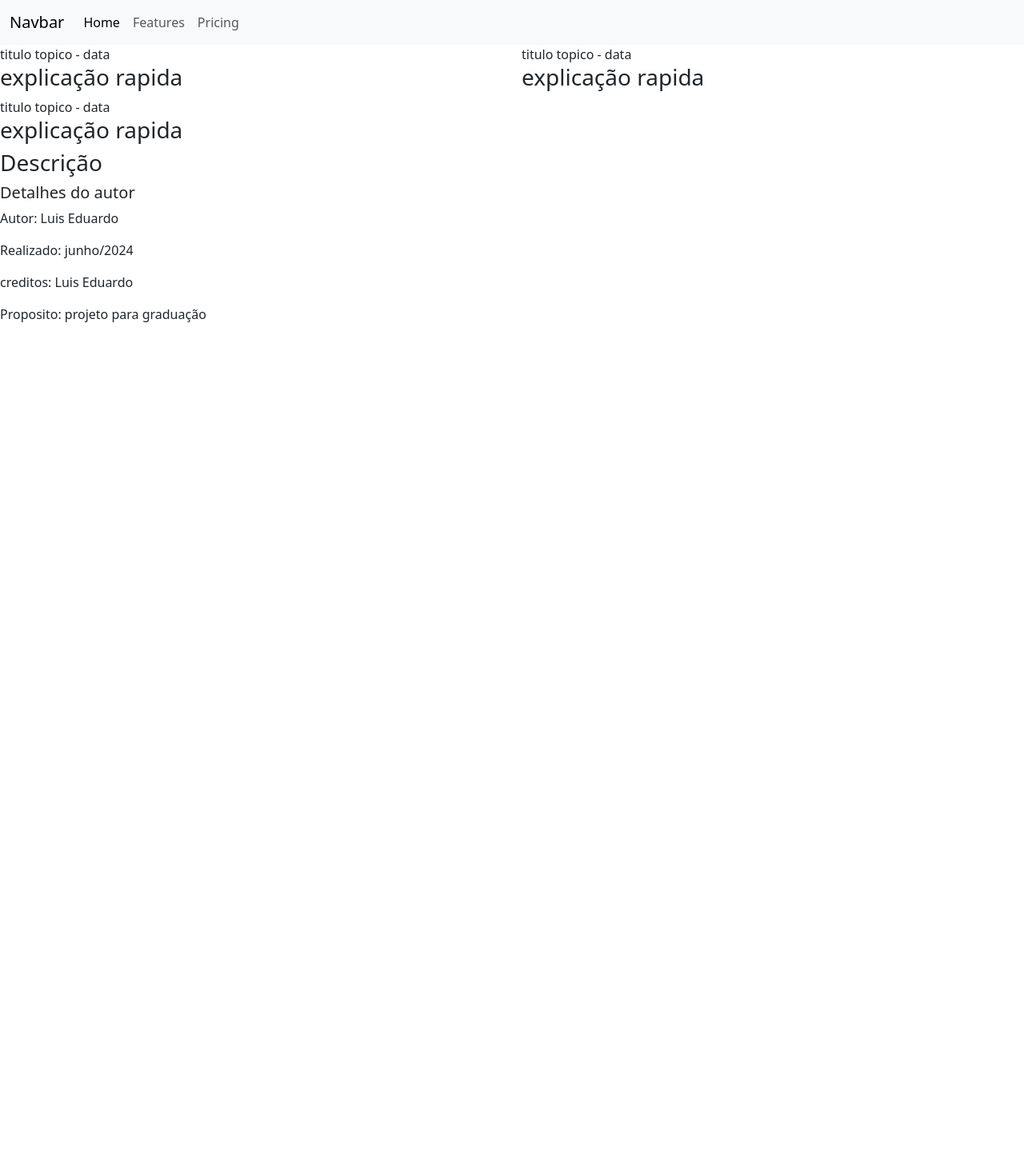
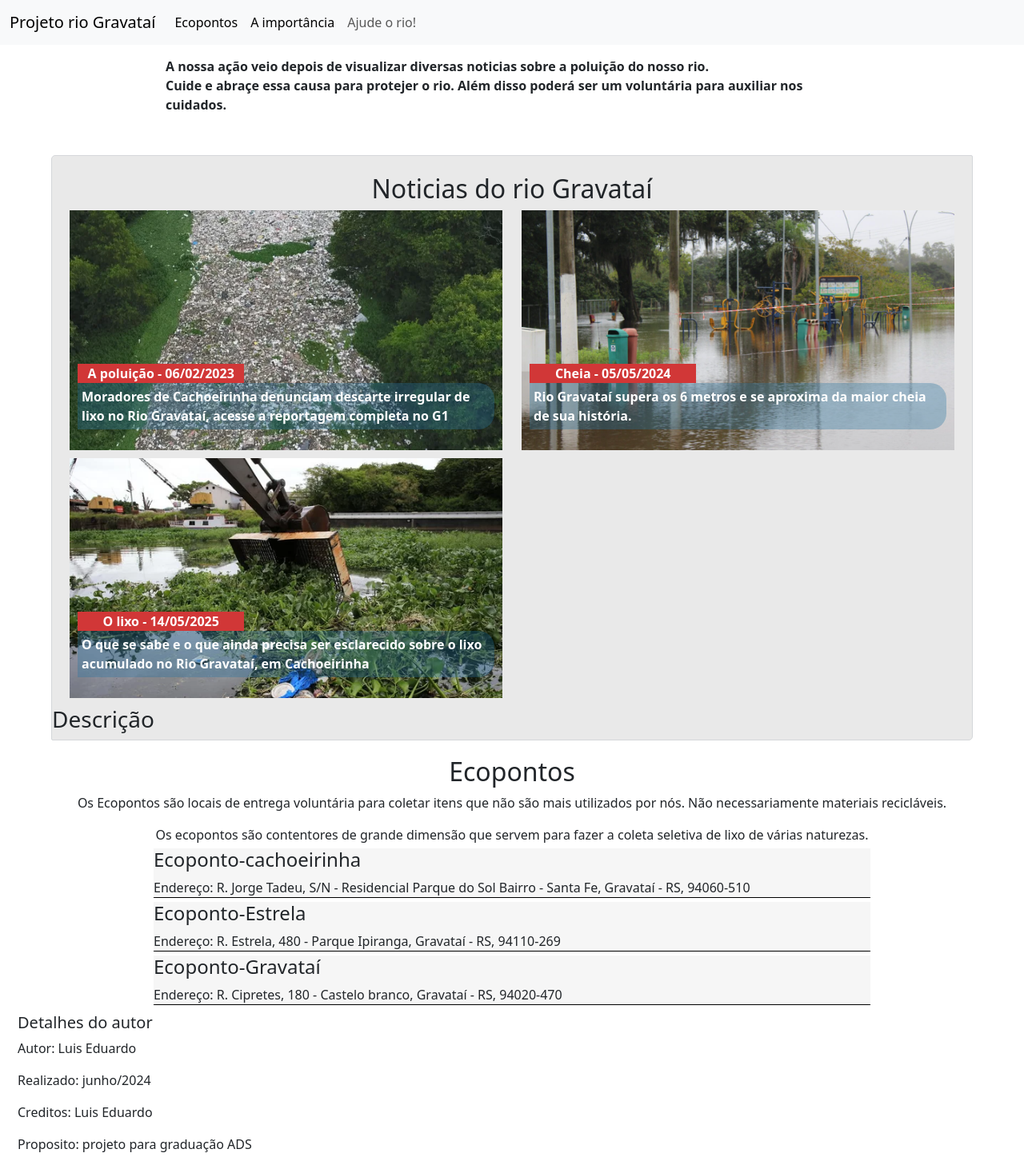
Before and after one commit to PatinesLuis/projetoRioGravatai, a plain HTML site: page index.html in a window 1280 px wide. Shown: the whole page at 80% size. Before the commit the page ends 800 px from the top, so only its background shows below. Drawn offline with nearby package versions, Linux system fonts and the light colour scheme.

Commit message:
test 0.0.1

```diff
--- a/index.html
+++ b/index.html
@@ -5,49 +5,75 @@
     <meta name="viewport" content="width=device-width, initial-scale=1.0">
     <link href="https://cdn.jsdelivr.net/npm/bootstrap@5.3.3/dist/css/bootstrap.min.css" rel="stylesheet" integrity="sha384-QWTKZyjpPEjISv5WaRU9OFeRpok6YctnYmDr5pNlyT2bRjXh0JMhjY6hW+ALEwIH" crossorigin="anonymous">
     <link rel="stylesheet" href="style.css">
-    <title>nome site</title>
+    <title>Projeto rio Gravataí</title>
 </head>
 <body>
 
     <header>
         <nav class="navbar navbar-expand-lg bg-body-tertiary">
             <div class="container-fluid">
-              <a class="navbar-brand" href="#">Navbar</a>
+              <a class="navbar-brand" href="#">Projeto rio Gravataí</a>
               <button class="navbar-toggler" type="button" data-bs-toggle="collapse" data-bs-target="#navbarNavDropdown" aria-controls="navbarNavDropdown" aria-expanded="false" aria-label="Toggle navigation">
                 <span class="navbar-toggler-icon"></span>
               </button>
               <div class="collapse navbar-collapse" id="navbarNavDropdown">
                 <ul class="navbar-nav">
                   <li class="nav-item">
-                    <a class="nav-link active" aria-current="page" href="#">Home</a>
+                    <a class="nav-link active" aria-current="page" href="#ecoponto">Ecopontos</a>
                   </li>
                   <li class="nav-item">
-                    <a class="nav-link" href="#">Features</a>
+                    <a class="nav-link active" aria-current="page" href="https://sema.rs.gov.br/g010-bh-gravatai">A importância</a>
                   </li>
                   <li class="nav-item">
-                    <a class="nav-link" href="#">Pricing</a>
+                    <a class="nav-link" href="https://forms.gle/HPyB4TqwjQ4iafC8A">Ajude o rio!</a>
                   </li>
                 </ul>
               </div>
             </div>
           </nav>
+
+          <div class="principal">
+            <p>A nossa ação veio depois de visualizar diversas noticias sobre a poluição do nosso rio. <br>
+            Cuide e abraçe essa causa para protejer o rio. Além disso poderá ser um voluntária para auxiliar nos cuidados.
+            </p>
+          </div>
     </header>
     <main>
-        <div class="imagens">
+        <div class="noticias">
             <div class="row">
+              <h2>Noticias do rio Gravataí</h2>
+                  <div class="col-md-6">
+                    <a target="_blank" href="https://g1.globo.com/rs/rio-grande-do-sul/noticia/2023/02/06/moradores-de-cachoeirinha-denunciam-descarte-irregular-de-lixo-no-rio-gravatai-veja-imagens.ghtml">
+                    <div class="noticia img-noticia">
+                      <div class="informacoes">
+                        <div  class="titulo-noticia">A poluição - 06/02/2023 </div>
+                        <p class="explicacao-repor">Moradores de Cachoeirinha denunciam descarte irregular de lixo no Rio Gravataí, acesse a reportagem completa no G1</p>
+                      </div>
+                    </div>
+                  </a>
+                </div>
+
                 <div class="col-md-6">
-                    <div>titulo topico - data </div>
-                    <h3>explicação rapida</h3>
-                </div>
-                <div class="col-md-6">
-                    <div>titulo topico - data </div>
-                    <h3>explicação rapida</h3>
+                  <a target="_blank" href="https://www.girodegravatai.com.br/rio-gravatai-supera-os-6-metros-e-se-aproxima-da-maior-cheia-de-sua-historia-em-1990/">
+                    <div class="noticia img-noticia2">
+                      <div class="informacoes">
+                        <div  class="titulo-noticia">Cheia - 05/05/2024 </div>
+                        <p class="explicacao-repor">Rio Gravataí supera os 6 metros e se aproxima da maior cheia de sua história.</p>
+                      </div>
+                    </div>
+                  </a>
                 </div>
             </div>
             <div class="row">
                 <div class="col-md-6">
-                    <div>titulo topico - data </div>
-                    <h3>explicação rapida</h3>
+                  <a target="_blank" href="https://gauchazh.clicrbs.com.br/porto-alegre/noticia/2023/02/o-que-se-sabe-e-o-que-ainda-precisa-ser-esclarecido-sobre-o-lixo-acumulado-no-rio-gravatai-em-cachoeirinha-cleg5jfzx00bc016mvtkcvmr2.html">
+                    <div class="noticia img-noticia3">
+                      <div class="informacoes">
+                        <div  class="titulo-noticia">O lixo - 14/05/2025 </div>
+                        <p class="explicacao-repor">O que se sabe e o que ainda precisa ser esclarecido sobre o lixo acumulado no Rio Gravataí, em Cachoeirinha</p>
+                      </div>
+                    </div>
+                  </a>
                 </div>
             </div>
         </div>
@@ -55,14 +81,33 @@
             <h3>Descrição</h3>
         </div>
     </main>
+    <section>
+      <div id="ecoponto" class="ecopontos">
+        <h2>Ecopontos</h2>
+        <p>Os Ecopontos são locais de entrega voluntária para coletar itens que não são mais utilizados por nós. Não necessariamente materiais recicláveis.</p>
+        Os ecopontos são contentores de grande dimensão que servem para fazer a coleta seletiva de lixo de várias naturezas.
+        <div class="loc-ecoponto">
+          <h4>Ecoponto-cachoeirinha</h4>
+          Endereço: R. Jorge Tadeu, S/N - Residencial Parque do Sol Bairro - Santa Fe, Gravataí - RS, 94060-510
+        </div>
+        <div class="loc-ecoponto">
+          <h4>Ecoponto-Estrela</h4>
+          Endereço: R. Estrela, 480 - Parque Ipiranga, Gravataí - RS, 94110-269
+        </div>
+        <div class="loc-ecoponto">
+          <h4>Ecoponto-Gravataí</h4>
+          Endereço: R. Cipretes, 180 - Castelo branco, Gravataí - RS, 94020-470
+        </div>
+      </div>
+    </section>
     <footer>
         <div class="row">
             <div class="col-md-5">
                 <h5>Detalhes do autor</h5>
                 <p>Autor: Luis Eduardo</p>
                 <p>Realizado: junho/2024</p>
-                <p>creditos: Luis Eduardo</p>
-                <p>Proposito: projeto para graduação</p>
+                <p>Creditos: Luis Eduardo</p>
+                <p>Proposito: projeto para graduação ADS</p>
             </div>
         </div>
     </footer>
--- a/style.css
+++ b/style.css
@@ -0,0 +1,95 @@
+*{
+    box-sizing: border-box;
+    padding: 0;
+    margin: 0;
+
+}
+
+main{
+    width: 90%;
+    margin: 20px auto 20px;
+    background-color:rgb(233, 233, 233);
+    border: 1px solid rgb(213, 215, 218);
+    border-radius: 5px 2px;
+}
+
+.row{
+    margin: 10px;
+}
+
+.noticias h2{
+    text-align: center;
+    padding-top: 12px;
+}
+
+.principal{
+    font-weight: bold;
+    width: 70%;
+    margin: auto;
+    padding: 15px;
+}
+
+.img-noticia{
+    background-image: url('img/noticiag1.png');
+}
+
+.img-noticia2{
+    background-image: url('img/noticiagiro.png');
+}
+
+.img-noticia3{
+    background-image: url('img/noticia.png');
+}
+
+.noticia{
+
+    background-size: cover;
+    background-position: center;
+    background-repeat: no-repeat;
+    height: 300px; /* Ajuste a altura conforme necessário */
+    position: relative; /* Define o contexto de posicionamento */
+}
+
+.noticia::after{
+    content: '';
+    background-color: rgba(0, 0, 0, 0.644);
+    position: absolute;
+    z-index: 1;
+}
+
+.informacoes{
+    position: absolute; /* Posiciona a div absolutamente dentro da div pai */
+    bottom: 0;
+    padding: 10px;
+    z-index: 2;
+}
+
+.titulo-noticia{
+    text-align: center;
+    background-color: rgb(209, 55, 55);
+    color: white;
+    font-weight: 600;
+    width: 40%;
+}
+
+.explicacao-repor{
+    color: rgb(255, 255, 255);
+    font-weight: 600;
+    background-color: rgba(37, 115, 160, 0.329);
+    border-radius: 0 20px 20px 0;
+    padding: 5px;
+}
+
+.ecopontos{
+    text-align: center;
+
+}
+
+.loc-ecoponto{
+    text-align: left;
+    width: 70%;
+    margin: auto;
+    border-bottom: 1px solid black;
+    background-color: rgba(151, 151, 151, 0.089);
+    margin-top: 5px;
+}
```
Also changed, not shown: img/noticia.png (added), img/noticiag1.png (added), img/noticiagiro.png (added).
